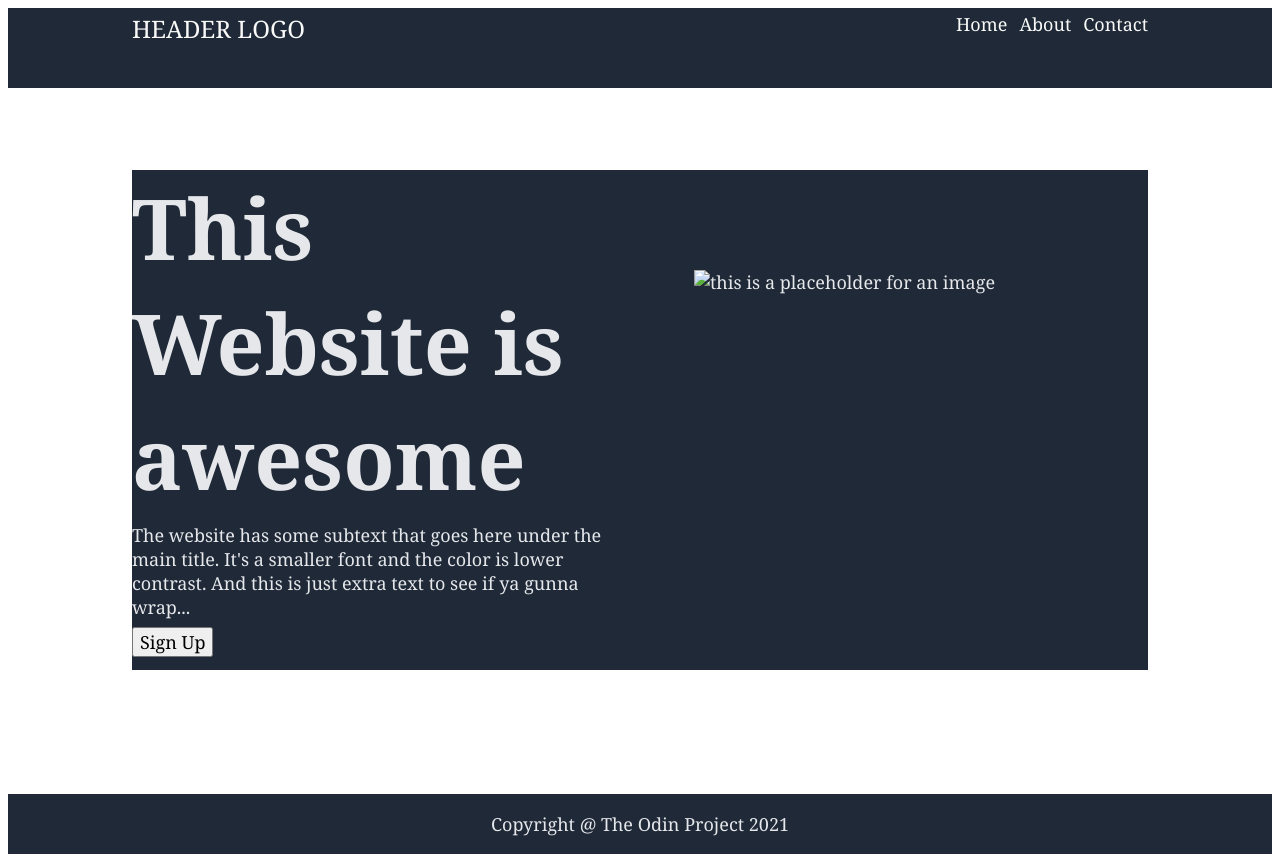
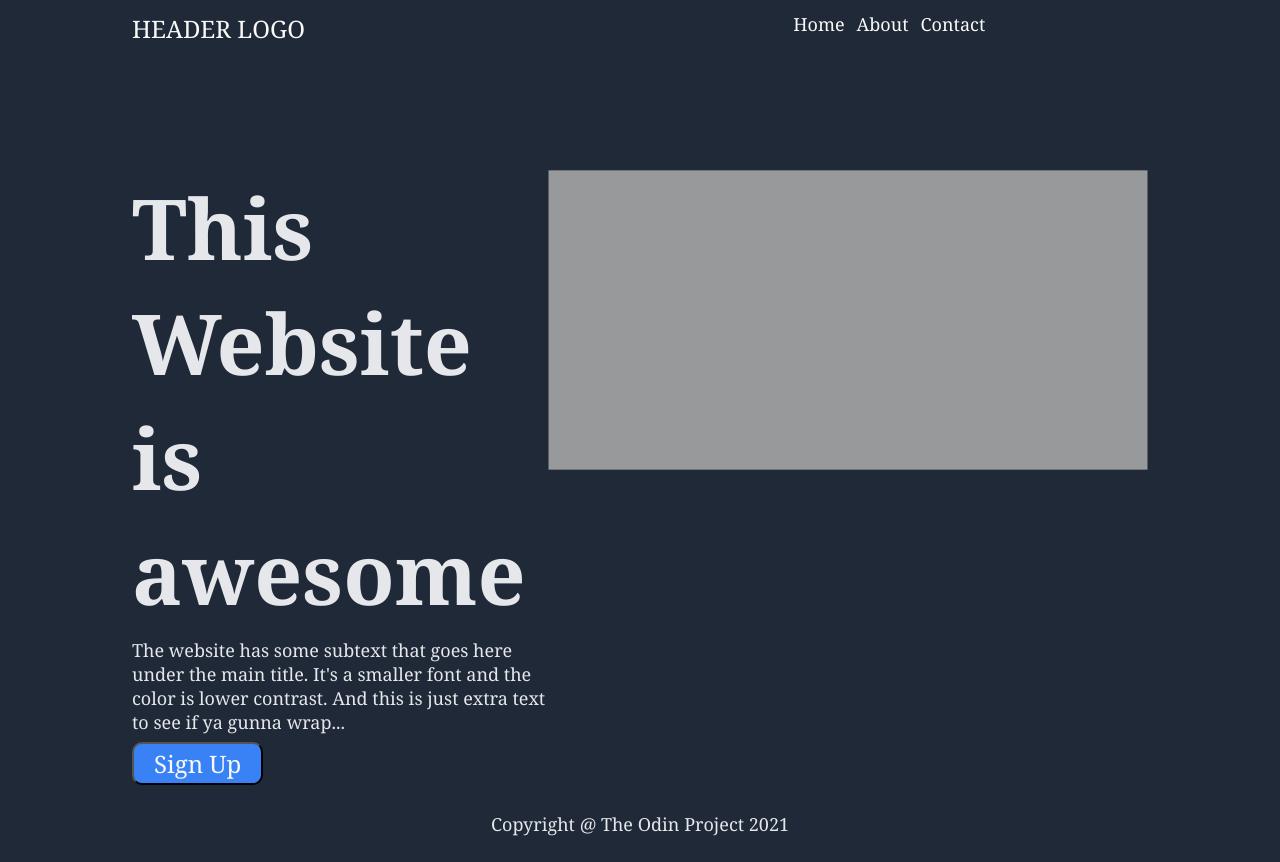
Before and after one commit to Zebulacious/odin-landingpage, a plain HTML site: page index.html in a window 1280 px wide. Drawn offline with Linux system fonts and the light colour scheme.

Commit message:
formatted top section

```diff
--- a/index.html
+++ b/index.html
@@ -24,10 +24,10 @@
         <div class="topr">
             <h1 class="topr_inner">This Website is awesome</h1>
             <p class="topr_inner small">The website has some subtext that goes here under the main title. It's a smaller font and the color is lower contrast. And this is just extra text to see if ya gunna wrap...</p>
-            <button class="topr_inner small">Sign Up</button>
+            <button class="topr_inner small button">Sign Up</button>
         </div>
         <div class="topl">
-            <img class="image" src="picures/...." alt="this is a placeholder for an image">
+            <img class="image" src="pictures/Grey_full.png" alt="this is a placeholder for an image">
         </div>
     </div>
     <!--next looks like a huge div with sections broken into thirds. They should all be flex boxes with center allignment-->
--- a/styles.css
+++ b/styles.css
@@ -1,7 +1,7 @@
 * {
     box-sizing: border-box;
     font-family: Georgia, 'Times New Roman', Times, serif;
-    /*background-color: #1F2937; */
+    background-color: #1F2937;
     /*border: 2px solid red; */
 }
 
@@ -28,7 +28,7 @@
     color: #F9FAF8;
     display: flex;
     flex-grow: 1;
-    justify-content: right;
+    justify-content: center;
     align-items: flex-start;
     gap: 12px;
     margin-right: 124px;
@@ -68,7 +68,7 @@
 
 .topl {
     display: flex;
-    align-items: center;
+    align-items: flex-start;
     justify-content: center;
     color: #E5E7EB;
     font-size: 18px;
@@ -80,11 +80,18 @@
 }
 
 .button {
-    align-self: flex-start;
+    background-color: #3882F6;
+    border-radius: 10px;
+    padding-top: 3px;
+    padding-bottom: 3px;
+    padding-left: 20px;
+    padding-right: 20px;
+    font-size: 24px;
+    color: #F9FAF8;
 }
 
 .image {
-    width: 400px;
+    width: 600px;
     height: 300px;
 }
 
```
Also changed, not shown: pictures/Grey_full.png (added).
